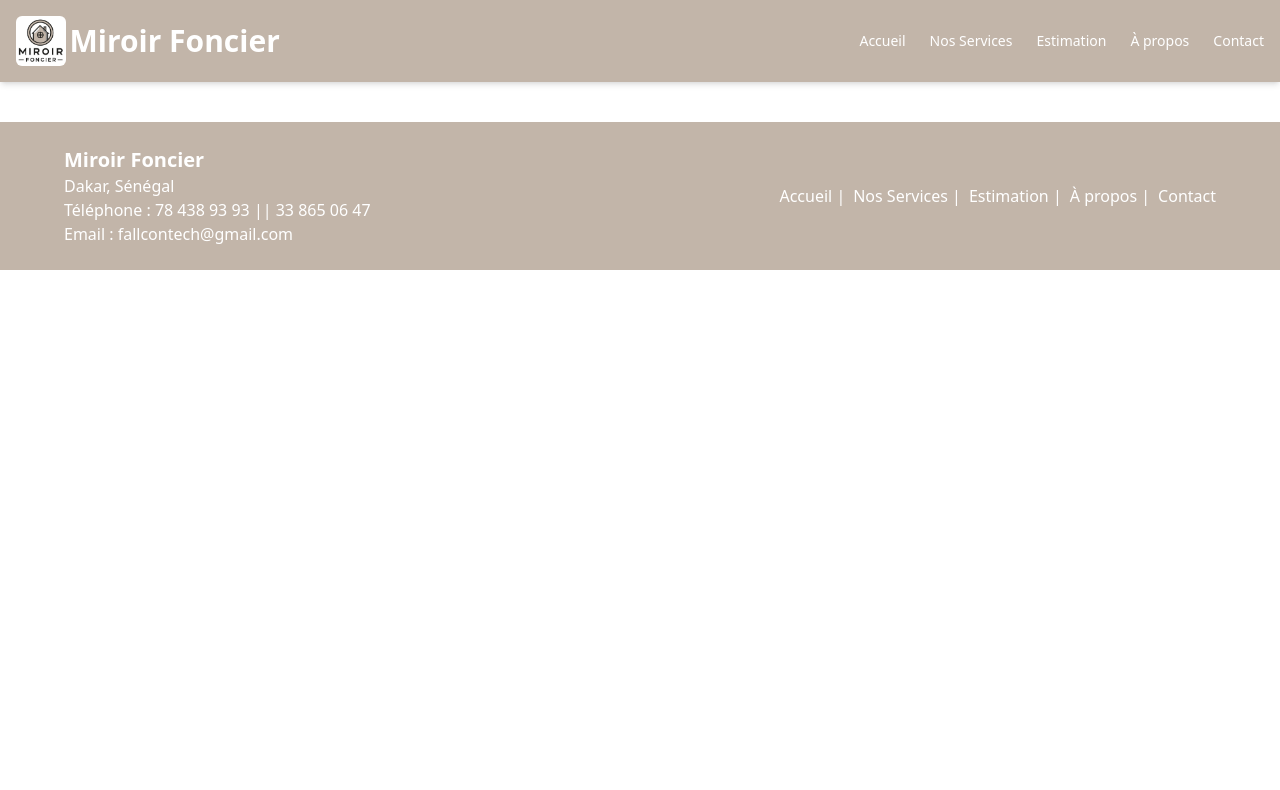
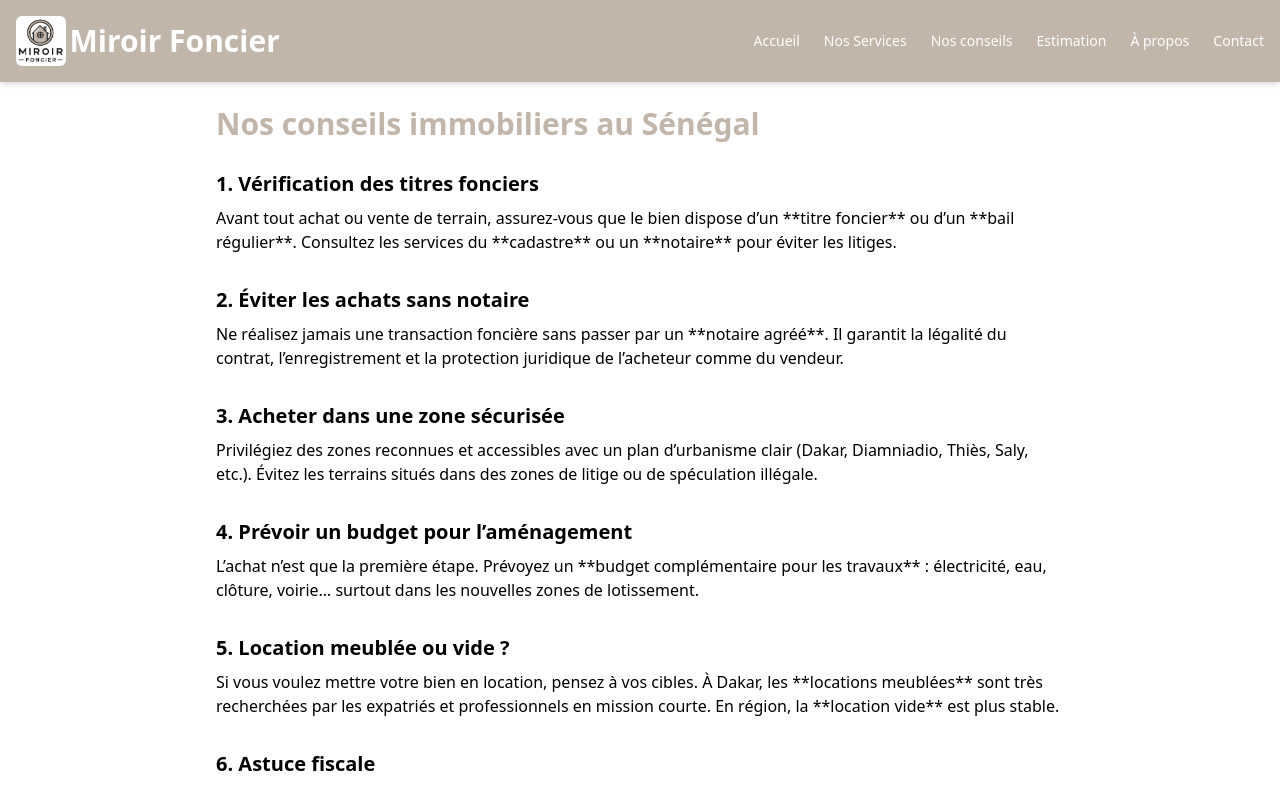
Before and after one commit to boobacar/miroir-foncier, a React (Vite) app: page /conseils in a window 1280 px wide. Shown: the top 790 px of the page. Built offline with nearby package versions, Linux system fonts and the light colour scheme.

Commit message:
Adding some pages and contents

```diff
--- a/src/App.jsx
+++ b/src/App.jsx
@@ -11,6 +11,11 @@ import Estimation from "./pages/Estimation";
 import Details from "./pages/Details"; // pour afficher un bien spécifique
 import APropos from "./pages/APropos";
 import Contact from "./pages/Contact";
+import Transaction from "./pages/Transaction";
+import Amenagement from "./pages/Amenagement";
+import GestionPatrimoine from "./pages/GestionPatrimoine";
+import Conseils from "./pages/Conseils";
+
 
 const basename = import.meta.env.MODE === "development" ? "/" : "/miroir-foncier";
 
@@ -24,6 +29,10 @@ function App() {
         <Route path="/location" element={<Location />} />
         <Route path="/achat" element={<Achat />} />
         <Route path="/estimation" element={<Estimation />} />
+        <Route path="/transaction" element={<Transaction />} />
+        <Route path="/amenagement" element={<Amenagement />} />
+        <Route path="/gestion-patrimoine" element={<GestionPatrimoine />} />
+        <Route path="/conseils" element={<Conseils />} />
         <Route path="/details/:id" element={<Details />} />
         <Route path="/a-propos" element={<APropos />} />
         <Route path="/contact" element={<Contact />} />
--- a/src/components/Header.jsx
+++ b/src/components/Header.jsx
@@ -72,8 +72,12 @@ function Header() {
               <Link to="/location" className="block p-1 hover:bg-[#f2e3d1]" onClick={closeMenu}>Location</Link>
               <Link to="/estimation" className="block p-1 hover:bg-[#f2e3d1]" onClick={closeMenu}>Vente</Link>
               <Link to="/achat" className="block p-1 hover:bg-[#f2e3d1]" onClick={closeMenu}>Achat</Link>
+              <Link to="/transaction" className="block p-1 hover:bg-[#f2e3d1]" onClick={closeMenu}>Transaction Immobilière</Link>
+              <Link to="/amenagement" className="block p-1 hover:bg-[#f2e3d1]" onClick={closeMenu}>Aménagement & Grands Projets</Link>
+              <Link to="/gestion-patrimoine" className="block p-1 hover:bg-[#f2e3d1]" onClick={closeMenu}>Gestion de Patrimoine</Link>
             </div>
           </div>
+          <Link to="/conseils" className="hover:text-[#f2e3d1]">Nos conseils</Link>
           <Link to="/estimation" className="hover:text-[#f2e3d1]">Estimation</Link>
           <Link to="/a-propos" className="hover:text-[#f2e3d1]">À propos</Link>
           <Link to="/contact" className="hover:text-[#f2e3d1]">Contact</Link>
@@ -92,12 +96,17 @@ function Header() {
               </button>
               {isServicesDropdownOpen && (
                 <div className="bg-[#c2b5a9] text-white py-2 rounded  ml-4 w-40">
-                  <Link to="/location" className="block p-1 hover:bg-[#f2e3d1]" onClick={closeMenu}>Location</Link>
+                  <Link to="/location"  className="block p-1 hover:bg-[#f2e3d1]" onClick={closeMenu}>Location</Link>
                   <Link to="/estimation" className="block p-1 hover:bg-[#f2e3d1]" onClick={closeMenu}>Vente</Link>
                   <Link to="/achat" className="block p-1 hover:bg-[#f2e3d1]" onClick={closeMenu}>Achat</Link>
+                  <Link to="/transaction" className="block p-1 hover:bg-[#f2e3d1]" onClick={closeMenu}>Transaction Immobilière</Link>
+                  <Link to="/amenagement" className="block p-1 hover:bg-[#f2e3d1]" onClick={closeMenu}>Aménagement & Grands Projets</Link>
+                  <Link to="/gestion-patrimoine" className="block p-1 hover:bg-[#f2e3d1]" onClick={closeMenu}>Gestion de Patrimoine</Link>
+
                 </div>
               )}
             </div>
+            <Link to="/conseils" className="block py-2 px-4 hover:bg-[#f2e3d1]" onClick={closeMenu}>Nos conseils</Link>
             <Link to="/estimation" className="block py-2 px-4 hover:bg-[#f2e3d1]" onClick={closeMenu}>Estimation</Link>
             <Link to="/a-propos" className="block py-2 px-4 hover:bg-[#f2e3d1]" onClick={closeMenu}>À propos</Link>
             <Link to="/contact" className="block py-2 px-4 hover:bg-[#f2e3d1]" onClick={closeMenu}>Contact</Link>
--- /dev/null
+++ b/src/pages/Amenagement.jsx
@@ -0,0 +1,26 @@
+import React from "react";
+
+function Amenagement() {
+  return (
+    <div className="p-6">
+      <h1 className="text-[#c2b5a9] text-3xl font-bold mb-7">Aménagement & Grands Projets</h1>
+      <p className="mb-4">
+        Nous transformons vos espaces grâce à des projets structurants : maisons, bureaux, résidences, boutiques ou terrains à aménager.
+      </p>
+
+      <h2 className="text-xl font-semibold mb-2">Nos services incluent :</h2>
+      <ul className="list-disc pl-6 mb-6">
+        <li>Études de faisabilité et plans 2D/3D</li>
+        <li>Construction & rénovation</li>
+        <li>Aménagement intérieur et décoration moderne</li>
+        <li>Gestion des matériaux et suivi de chantier</li>
+      </ul>
+
+      <p>
+        Nous travaillons avec des **architectes, artisans et ingénieurs sénégalais** pour des résultats durables, esthétiques et adaptés au climat local.
+      </p>
+    </div>
+  );
+}
+
+export default Amenagement;
--- /dev/null
+++ b/src/pages/Conseils.jsx
@@ -0,0 +1,59 @@
+import React from "react";
+
+function Conseils() {
+  return (
+    <div className="p-6 max-w-4xl mx-auto">
+      <h1 className="text-[#c2b5a9] text-3xl font-bold mb-7">Nos conseils immobiliers au Sénégal</h1>
+
+      <section className="mb-8">
+        <h2 className="text-xl font-semibold mb-2">1. Vérification des titres fonciers</h2>
+        <p>
+          Avant tout achat ou vente de terrain, assurez-vous que le bien dispose d’un **titre foncier** ou d’un **bail régulier**.
+          Consultez les services du **cadastre** ou un **notaire** pour éviter les litiges.
+        </p>
+      </section>
+
+      <section className="mb-8">
+        <h2 className="text-xl font-semibold mb-2">2. Éviter les achats sans notaire</h2>
+        <p>
+          Ne réalisez jamais une transaction foncière sans passer par un **notaire agréé**.
+          Il garantit la légalité du contrat, l’enregistrement et la protection juridique de l’acheteur comme du vendeur.
+        </p>
+      </section>
+
+      <section className="mb-8">
+        <h2 className="text-xl font-semibold mb-2">3. Acheter dans une zone sécurisée</h2>
+        <p>
+          Privilégiez des zones reconnues et accessibles avec un plan d’urbanisme clair (Dakar, Diamniadio, Thiès, Saly, etc.).
+          Évitez les terrains situés dans des zones de litige ou de spéculation illégale.
+        </p>
+      </section>
+
+      <section className="mb-8">
+        <h2 className="text-xl font-semibold mb-2">4. Prévoir un budget pour l’aménagement</h2>
+        <p>
+          L’achat n’est que la première étape. Prévoyez un **budget complémentaire pour les travaux** : électricité, eau,
+          clôture, voirie… surtout dans les nouvelles zones de lotissement.
+        </p>
+      </section>
+
+      <section className="mb-8">
+        <h2 className="text-xl font-semibold mb-2">5. Location meublée ou vide ?</h2>
+        <p>
+          Si vous voulez mettre votre bien en location, pensez à vos cibles. À Dakar, les **locations meublées** sont très recherchées
+          par les expatriés et professionnels en mission courte. En région, la **location vide** est plus stable.
+        </p>
+      </section>
+
+      <section className="mb-8">
+        <h2 className="text-xl font-semibold mb-2">6. Astuce fiscale</h2>
+        <p>
+          Enregistrer votre bien et déclarer vos revenus locatifs vous permet d’éviter les pénalités fiscales et d’être en règle
+          avec la **Direction générale des impôts et domaines (DGID)**.
+        </p>
+      </section>
+    </div>
+  );
+}
+
+export default Conseils;
--- /dev/null
+++ b/src/pages/GestionPatrimoine.jsx
@@ -0,0 +1,26 @@
+import React from "react";
+
+function GestionPatrimoine() {
+  return (
+    <div className="p-6">
+      <h1 className="text-[#c2b5a9] text-3xl font-bold mb-7">Gestion de Patrimoine</h1>
+      <p className="mb-4">
+        Confiez-nous la gestion de vos biens immobiliers : nous vous garantissons **tranquillité, rentabilité et sécurité**.
+      </p>
+
+      <h2 className="text-xl font-semibold mb-2">Ce que nous faisons :</h2>
+      <ul className="list-disc pl-6 mb-6">
+        <li>Gestion locative : loyers, états des lieux, contrats, entretien</li>
+        <li>Suivi administratif et fiscal : taxes foncières, assurances</li>
+        <li>Représentation du propriétaire en cas d’absence ou d’expatriation</li>
+        <li>Optimisation du rendement locatif et valorisation du bien</li>
+      </ul>
+
+      <p>
+        Que vous soyez au Sénégal ou à l’étranger, nous assurons la gestion professionnelle de votre patrimoine avec **transparence et rigueur**.
+      </p>
+    </div>
+  );
+}
+
+export default GestionPatrimoine;
--- a/src/pages/Home.jsx
+++ b/src/pages/Home.jsx
@@ -23,12 +23,11 @@ function Home() {
         style={{
           backgroundImage: `url(${heroImage})`,
           backgroundPositionY: `${offsetY * 0.5}px`,
-          backgroundColor: "#c2b5a9",
           backgroundBlendMode: "overlay",
         }}
       >
         <motion.div
-          className="bg-black/40 p-6 rounded-md z-10"
+          className="bg-black/50 p-6 rounded-md z-10"
           initial={{ opacity: 0, y: 50 }}
           animate={{ opacity: 1, y: 0 }}
           transition={{ duration: 1 }}
--- /dev/null
+++ b/src/pages/Transaction.jsx
@@ -0,0 +1,26 @@
+import React from "react";
+
+function Transaction() {
+  return (
+    <div className="p-6">
+      <h1 className="text-[#c2b5a9] text-3xl font-bold mb-7">Transaction Immobilière</h1>
+      <p className="mb-4">
+        Nous vous accompagnons dans toutes vos opérations immobilières au Sénégal : **achat**, **vente**, **permutation** ou **cession** de biens.
+      </p>
+
+      <ul className="list-disc pl-6 mb-6">
+        <li>Évaluation juste et fiable de votre bien</li>
+        <li>Rédaction de contrats en collaboration avec des notaires</li>
+        <li>Assistance pour les démarches administratives et fiscales</li>
+        <li>Accompagnement pour les négociations et visites</li>
+      </ul>
+
+      <p>
+        Grâce à notre connaissance approfondie du marché sénégalais et notre réseau de partenaires (notaires, banques, promoteurs),
+        nous assurons des transactions **transparentes, sécurisées et rapides**.
+      </p>
+    </div>
+  );
+}
+
+export default Transaction;
```
